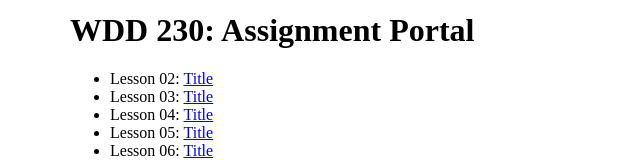
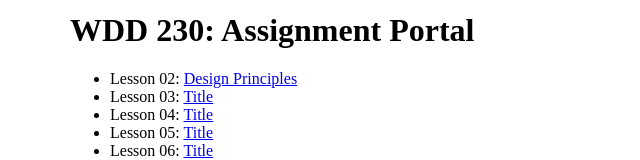
Before and after one commit to Ejpulver/wdd230, a plain HTML site: page index.html in a window 1280 px wide. Shown: the part 163-323 px from the top of the page, without its empty margins (320-960 px from the left). Drawn offline with Linux system fonts and the light colour scheme.

Commit message:
added lesson 2

```diff
--- a/index.html
+++ b/index.html
@@ -16,7 +16,7 @@
 
     <h1 class ="main-headline">WDD 230: Assignment Portal</h1>
     <ul>
-        <li>Lesson 02: <a href="url">Title</a></li>
+        <li>Lesson 02: <a href="url">Design Principles</a></li>
         <li>Lesson 03: <a href="url">Title</a></li>
         <li>Lesson 04: <a href="url">Title</a></li>
         <li>Lesson 05: <a href="url">Title</a></li>
```
